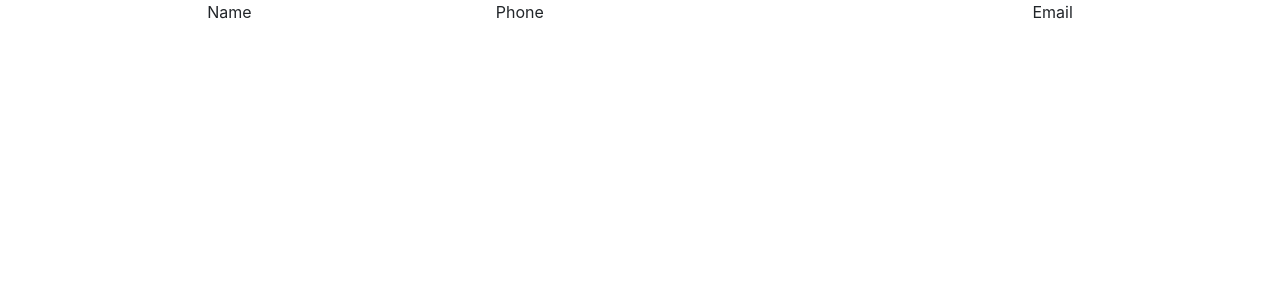
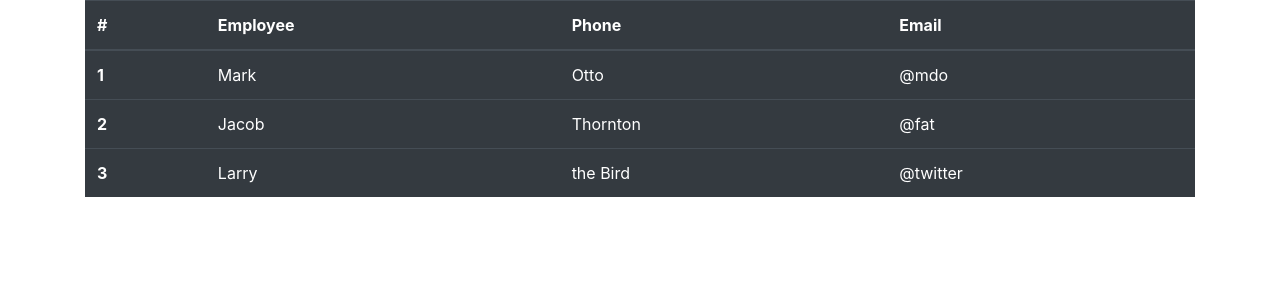
Before and after one commit to dcampbell2/employee-tracker, a React (Create React App) app: page / in a window 1280 px wide. Shown: the top 300 px of the page. Built offline with nearby package versions, Linux system fonts and the light colour scheme.

Commit message:
adding base table to use for employees

```diff
--- a/src/containers/Home/Home.jsx
+++ b/src/containers/Home/Home.jsx
@@ -1,31 +1,53 @@
-import React, { Component } from 'react';
+import React, { Component } from "react";
+import API from "../../utils/API/API";
 
 class Home extends Component {
   state = {
     name: "",
     image: "",
-        email: ""
-    }
+    email: "",
+  };
+
+  // componentDidMount(){
+  //     API.getUsers().then((res) => {
+  //         console.log(res)
+  //     }).catch((err) => {
+  //         console.log(err)
+  //     })
+  // }
   render() {
     return (
       <div className="container">
-            <div className="row">
-              <div className="col-12">
-                <ul className="nav nav-pills nav-fill">
-                  <li className="nav-item">
-                      Name
-                  </li>
-                  <li className="nav-item">
-                      Phone
-                  </li>
-                  <li className="nav-item">
-                  </li>
-                  <li className="nav-item">
-                      Email
-                  </li>
-                </ul>
-              </div>
-            </div>
+        <table class="table table-dark">
+          <thead>
+            <tr>
+              <th scope="col">#</th>
+              <th scope="col">Employee</th>
+              <th scope="col">Phone</th>
+              <th scope="col">Email</th>
+            </tr>
+          </thead>
+          <tbody>
+            <tr>
+              <th scope="row">1</th>
+              <td>Mark</td>
+              <td>Otto</td>
+              <td>@mdo</td>
+            </tr>
+            <tr>
+              <th scope="row">2</th>
+              <td>Jacob</td>
+              <td>Thornton</td>
+              <td>@fat</td>
+            </tr>
+            <tr>
+              <th scope="row">3</th>
+              <td>Larry</td>
+              <td>the Bird</td>
+              <td>@twitter</td>
+            </tr>
+          </tbody>
+        </table>
       </div>
     );
   }
--- /dev/null
+++ b/src/utils/API/API.js
@@ -0,0 +1,7 @@
+import axios from "axios";
+
+export default {
+  getUsers: function () {
+    return axios.get("https://randomuser.me/api/?results=5");
+  },
+};
```
Also changed, not shown: 1 other file (tests, documents, lock files or other folders). Lines whose indentation alone changed are shown as unchanged.
